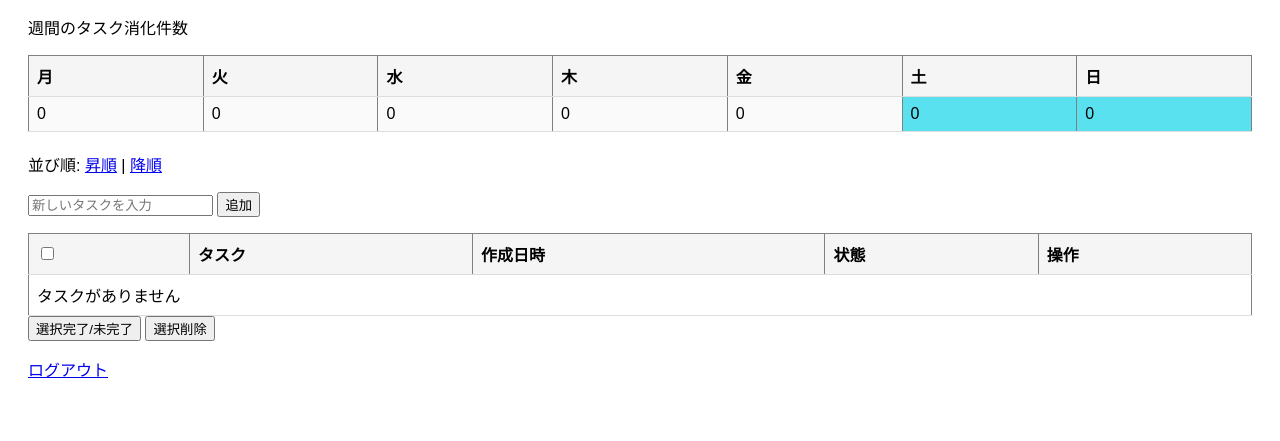
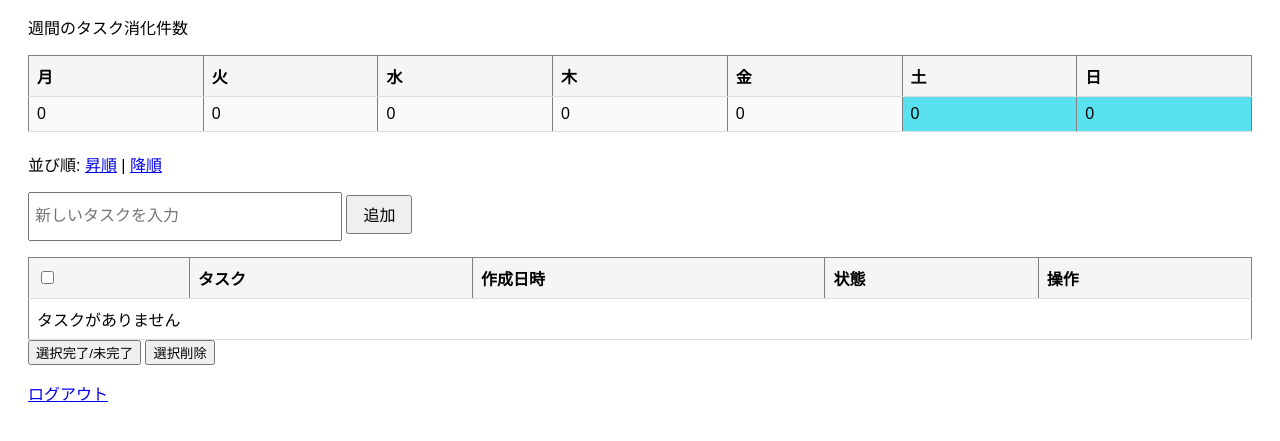
Before and after one commit to Nitabushi/python-syntax-study, a Flask app: page /todos in a window 1280 px wide. Shown: the part 222-663 px from the top of the page. Run offline with Flask 3, Linux system fonts and the light colour scheme; the visitor is signed in with stand-in values (Sample User, id 1); data that the repository does not hold is empty.

Commit message:
スタイルを改善し、タスク入力フォームにクラスを追加。週間消化件数のカレンダー表のコメントを削除。

```diff
--- a/flask/todo-app/static/style.css
+++ b/flask/todo-app/static/style.css
@@ -36,3 +36,14 @@ s {
 .weekend {
     background-color: rgb(90, 225, 240);
 }
+.task-input {
+    width: 300px;
+    height: 35px;
+    font-size: 16px;
+    padding: 5px;
+}
+.task-submit {
+    height: 39px;
+    font-size: 16px;
+    padding: 5px 15px;
+}
--- a/flask/todo-app/templates/todos.html
+++ b/flask/todo-app/templates/todos.html
@@ -17,7 +17,6 @@
         <p style="color: red;">頑張れ！</p>
     {% endif %}
 
-    <!-- ここに週間消化件数カレンダー表を追加 -->
     <p>週間のタスク消化件数</p>
     <table border="1" style="text-align:center; border-collapse: collapse; margin-bottom: 20px;">
       <tr style="background-color: #f0f0f0;">
@@ -41,8 +40,8 @@
     </p>
 
     <form method="POST" action="{{ url_for('todos') }}">
-        <input type="text" name="task" placeholder="新しいタスクを入力" required>
-        <button type="submit">追加</button>
+        <input type="text" name="task" placeholder="新しいタスクを入力" required class="task-input">
+        <button type="submit" class="task-submit">追加</button>
     </form>
 
     <form method="POST" action="{{ url_for('bulk_action') }}">
```
